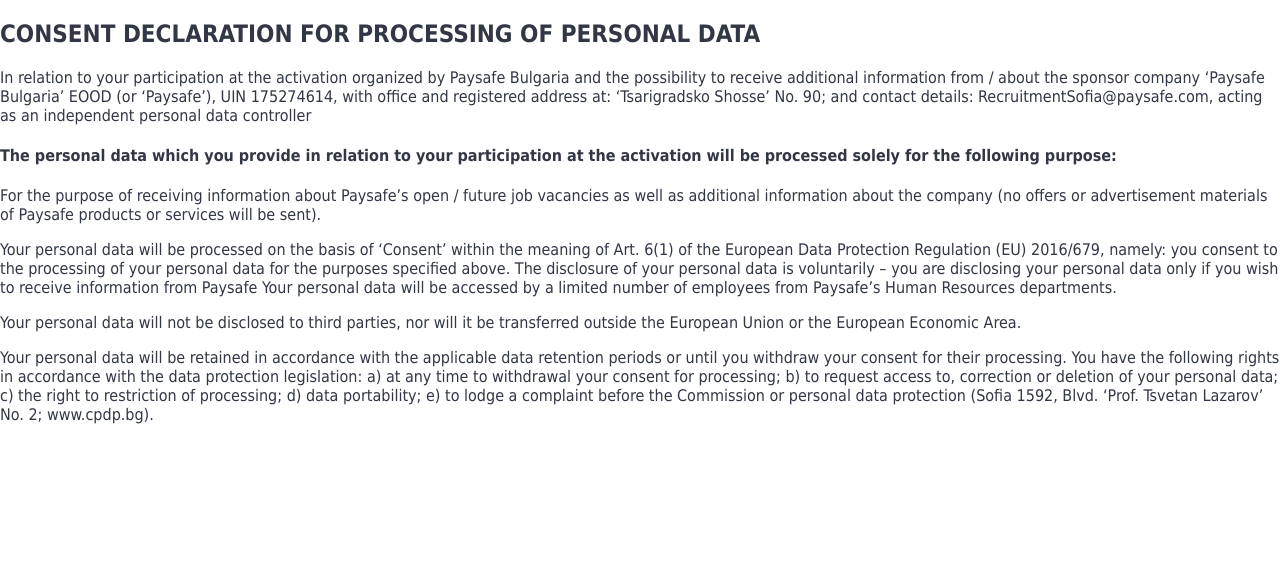
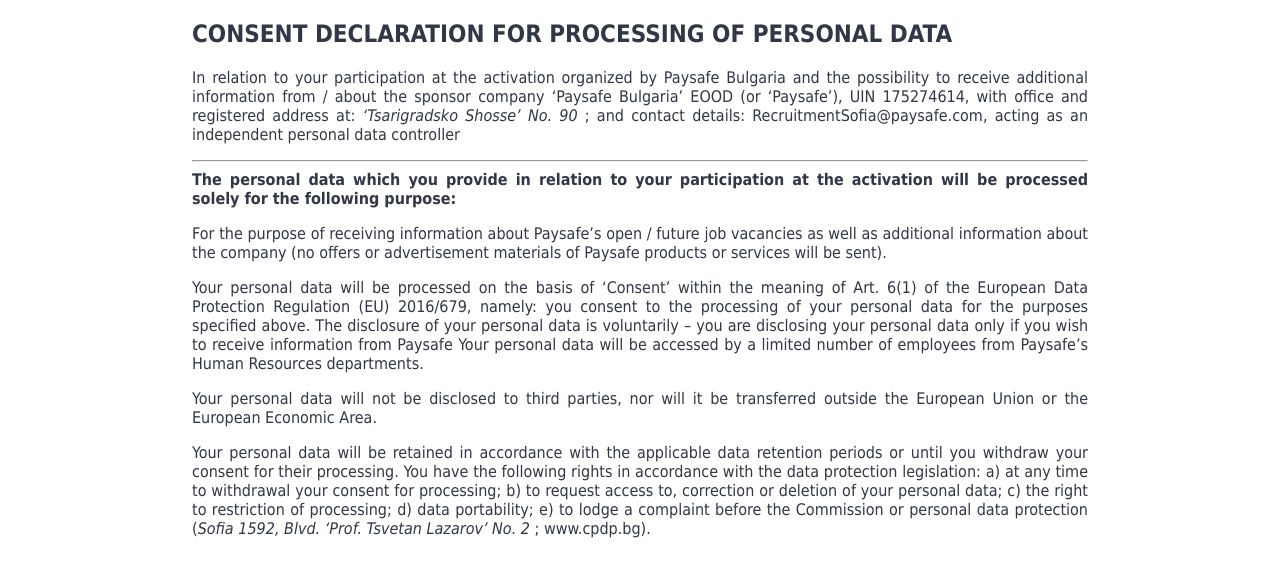
Before and after one commit to viktorpenelski/paysafe-quiz, a plain HTML site: page quiz/terms-and-conditions.html in a window 1280 px wide. Drawn offline with Linux system fonts and the light colour scheme.

Commit message:
style terms and conditions page

```diff
--- a/quiz/style.css
+++ b/quiz/style.css
@@ -1,7 +1,7 @@
 body {
     font-family: Tahoma, Arial, Helvetica, sans-serif;
     color: #323746;
-    margin: 0px;
+    margin: 0;
 }
 fieldset {
     margin-top: 10px;
@@ -37,3 +37,11 @@
     align-items: center;
     justify-content: center;
 }
+
+.marginate {
+    position: relative;
+    width: 70%;
+    margin-left: auto;
+    margin-right: auto;
+    text-align: justify;
+}
--- a/quiz/terms-and-conditions.html
+++ b/quiz/terms-and-conditions.html
@@ -5,7 +5,8 @@
   <title>Terms and Conditions</title>
   <link rel="stylesheet" href="./style.css">
 </head>
-<div>
+
+<div class="marginate">
 
   <h2>CONSENT DECLARATION FOR PROCESSING OF PERSONAL DATA</h2>
 
@@ -13,15 +14,17 @@
   <p>
     In relation to your participation at the activation organized by Paysafe Bulgaria and the possibility to
     receive additional information from / about the sponsor company ‘Paysafe Bulgaria’ EOOD (or ‘Paysafe’),
-    UIN 175274614, with office and registered address at: ‘Tsarigradsko Shosse’ No. 90; and contact details:
+    UIN 175274614, with office and registered address at: <i>‘Tsarigradsko Shosse’ No. 90 </i>; and contact details:
     RecruitmentSofia@paysafe.com, acting as an independent personal data controller
   </p>
 
-  <h4>
+  <hr>
+
+  <b>
     The personal data which you provide in relation to your participation at the activation will be processed solely for
     the
     following purpose:
-  </h4>
+  </b>
 
   <p>
     For the purpose of receiving information about Paysafe’s open / future job vacancies as well as additional
@@ -53,7 +56,7 @@
     You have the following rights in accordance with the data protection legislation: a) at any time to withdrawal your
     consent for processing; b) to request access to, correction or deletion of your personal data; c) the right to
     restriction of processing; d) data portability; e) to lodge a complaint before the Commission or personal data
-    protection (Sofia 1592, Blvd. ‘Prof. Tsvetan Lazarov’ No. 2; www.cpdp.bg).
+    protection (<i>Sofia 1592, Blvd. ‘Prof. Tsvetan Lazarov’ No. 2 </i>; www.cpdp.bg).
   </p>
 
 </div>
```
